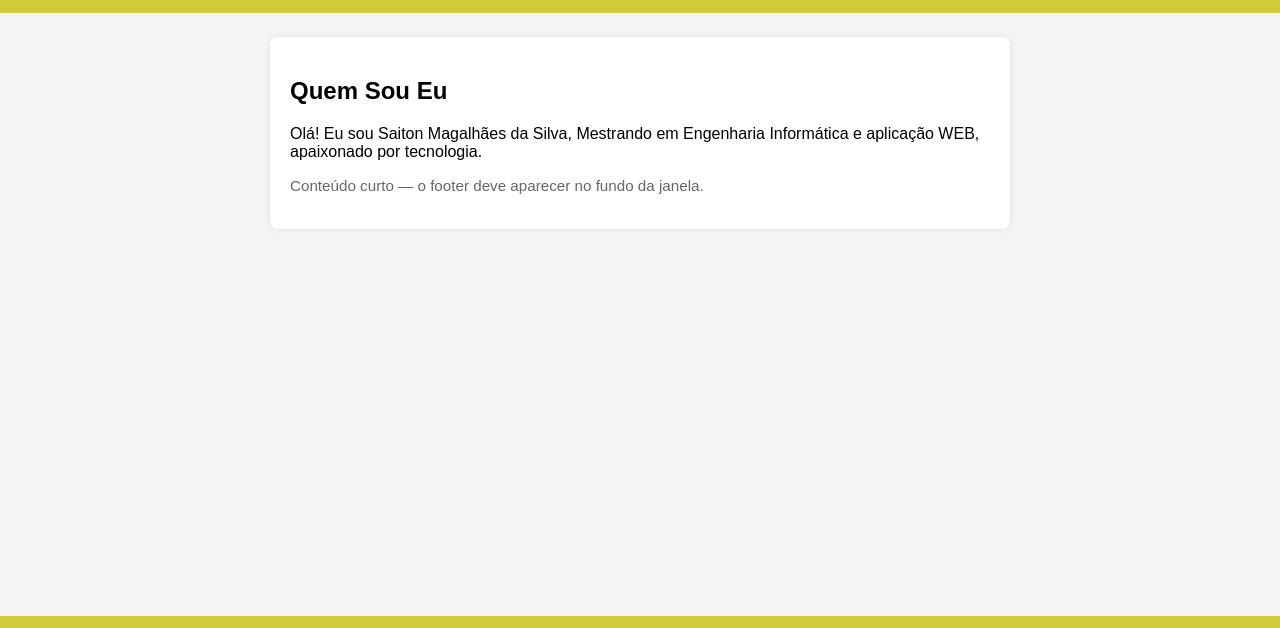
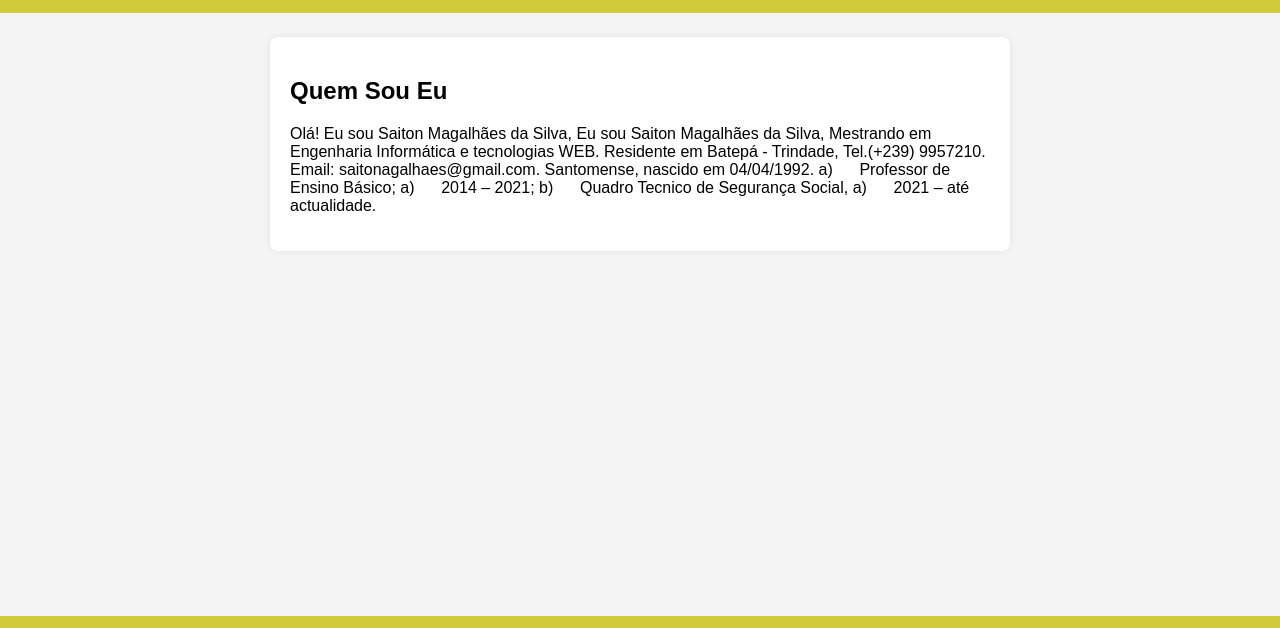
Before and after one commit to Saitondasilva/MiniProj1, a plain HTML site: page index.html in a window 1280 px wide. Shown: the part 113-741 px from the top of the page. Drawn offline with nearby package versions, Linux system fonts and the light colour scheme.

Commit message:
Commit de Mini projecto v1

```diff
--- a/index.html
+++ b/index.html
@@ -207,8 +207,14 @@
     <main>
       <section class="card" v-if="pagina==='quem'">
         <h2>Quem Sou Eu</h2>
-        <p>Olá! Eu sou {{ nome }}, Mestrando em Engenharia Informática e aplicação WEB, apaixonado por tecnologia.</p>
-        <p class="small-note">Conteúdo curto — o footer deve aparecer no fundo da janela.</p>
+        <p>Olá! Eu sou {{ nome }}, Eu sou Saiton Magalhães da Silva, Mestrando em Engenharia Informática
+          e tecnologias WEB. Residente em Batepá - Trindade, Tel.(+239) 9957210. Email: saitonagalhaes@gmail.com.
+          Santomense, nascido em 04/04/1992.
+          a)      Professor de Ensino Básico;
+          a)      2014 – 2021;
+          b)      Quadro Tecnico de Segurança Social,
+          a)      2021 – até actualidade.</p>
+
       </section>
 
       <section class="card" v-if="pagina==='faco'">
```
